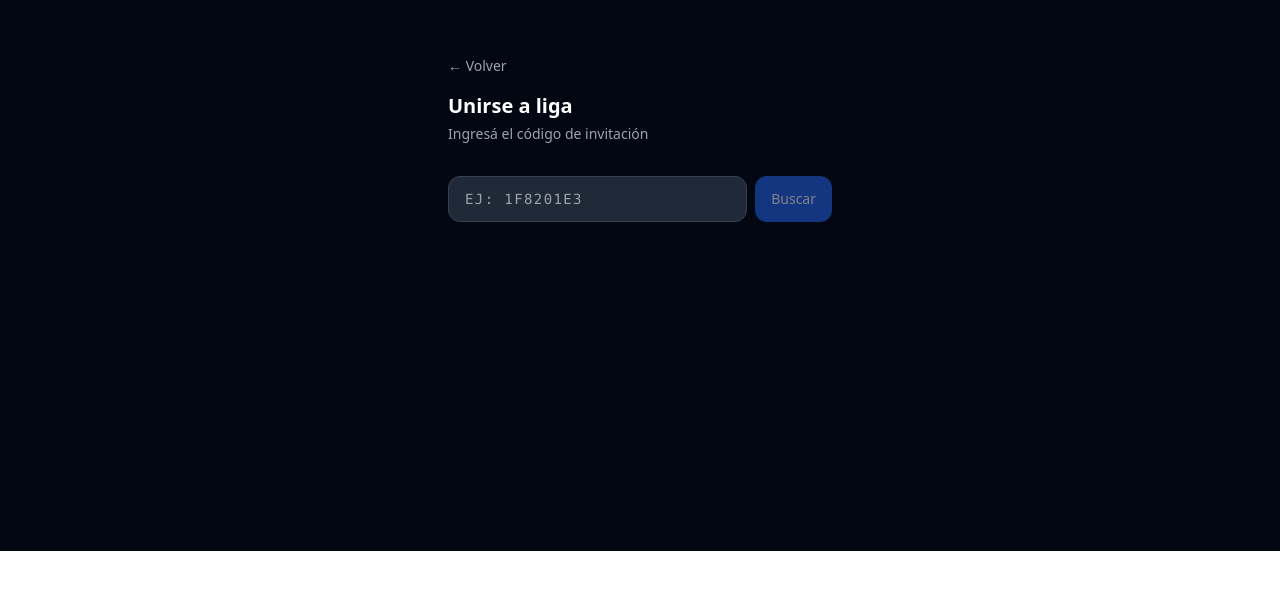
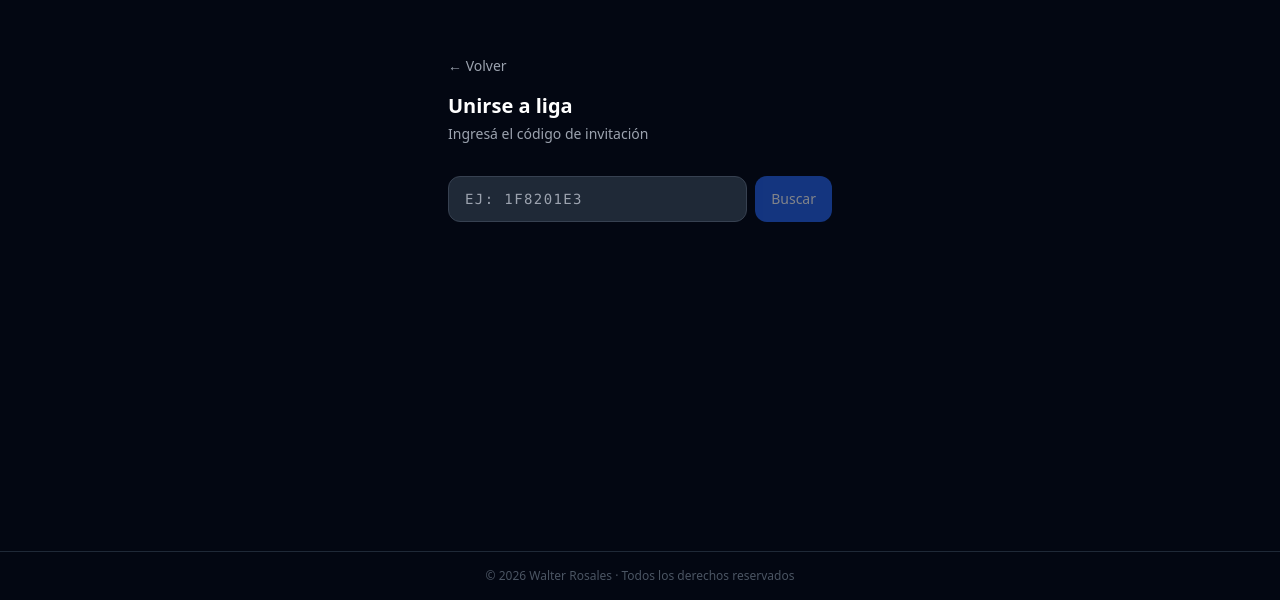
Before and after one commit to wallas2022/quiniela-mundial-2026, a Next.js app: page /leagues/join in a window 1280 px wide. Shown: the part 249-849 px from the top of the page. Before the commit the page ends 800 px from the top, so only its background shows below. Built offline with nearby package versions, Linux system fonts and the light colour scheme; no server answers.

Commit message:
feat: add copyrigth footer

```diff
--- a/src/app/layout.tsx
+++ b/src/app/layout.tsx
@@ -13,7 +13,16 @@ export default function RootLayout({
 }) {
   return (
     <html lang="es">
-      <body>{children}</body>
+      <body className="min-h-screen flex flex-col bg-gray-950">
+        <main className="flex-1">
+          {children}
+        </main>
+        <footer className="border-t border-gray-800 py-4 px-6">
+          <p className="text-center text-xs text-gray-600">
+            © {new Date().getFullYear()} Walter Rosales · Todos los derechos reservados
+          </p>
+        </footer>
+      </body>
     </html>
   )
 }
```
